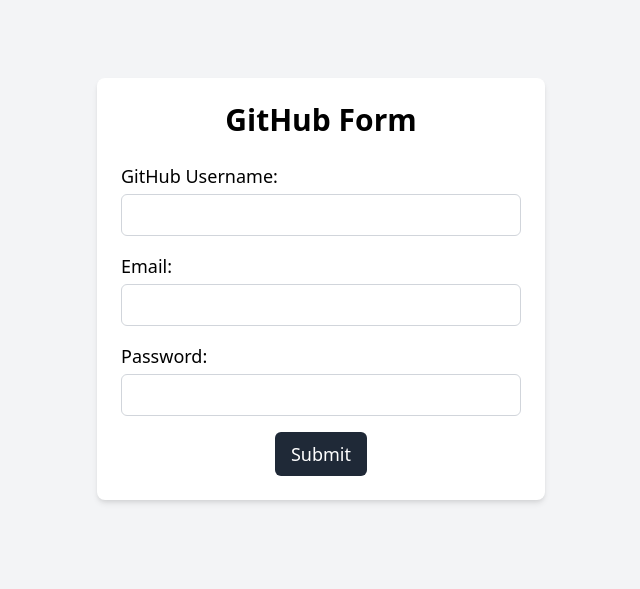
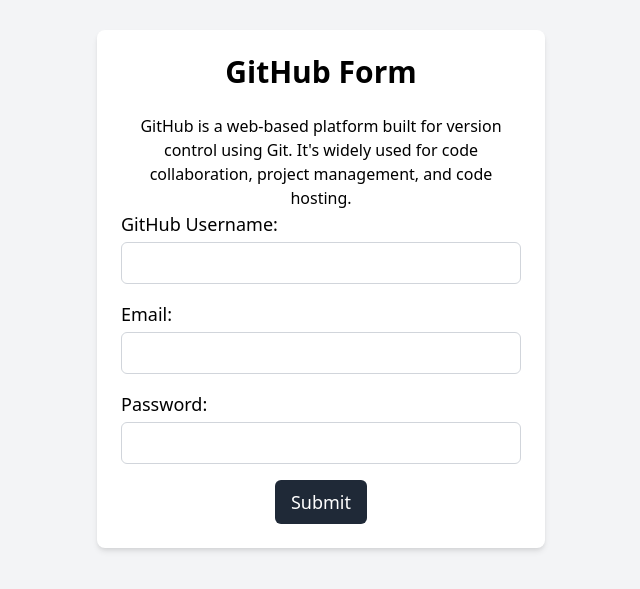
Before and after one commit to amnarazaq12/github-pro, a plain HTML site: page gitHub.html in a window 1280 px wide. Shown: the part 111-700 px from the top of the page, without its empty margins (319-959 px from the left). Drawn offline with nearby package versions, Linux system fonts and the light colour scheme.

Commit message:
gitHub 2nd push

```diff
--- a/gitHub.html
+++ b/gitHub.html
@@ -8,6 +8,7 @@
 <body class="flex justify-center items-center min-h-screen bg-gray-100">
 <div class="w-full sm:max-w-md bg-white rounded-lg shadow-md p-6">
   <h1 class="text-3xl font-semibold mb-6 text-center">GitHub Form</h1>
+  <p class="text-center">GitHub is a web-based platform built for version control using Git. It's widely used for code collaboration, project management, and code hosting.</p>
   <form action="#" method="post" class="space-y-4">
     <div class="flex flex-col">
       <label for="username" class="text-lg mb-1">GitHub Username:</label>
```
